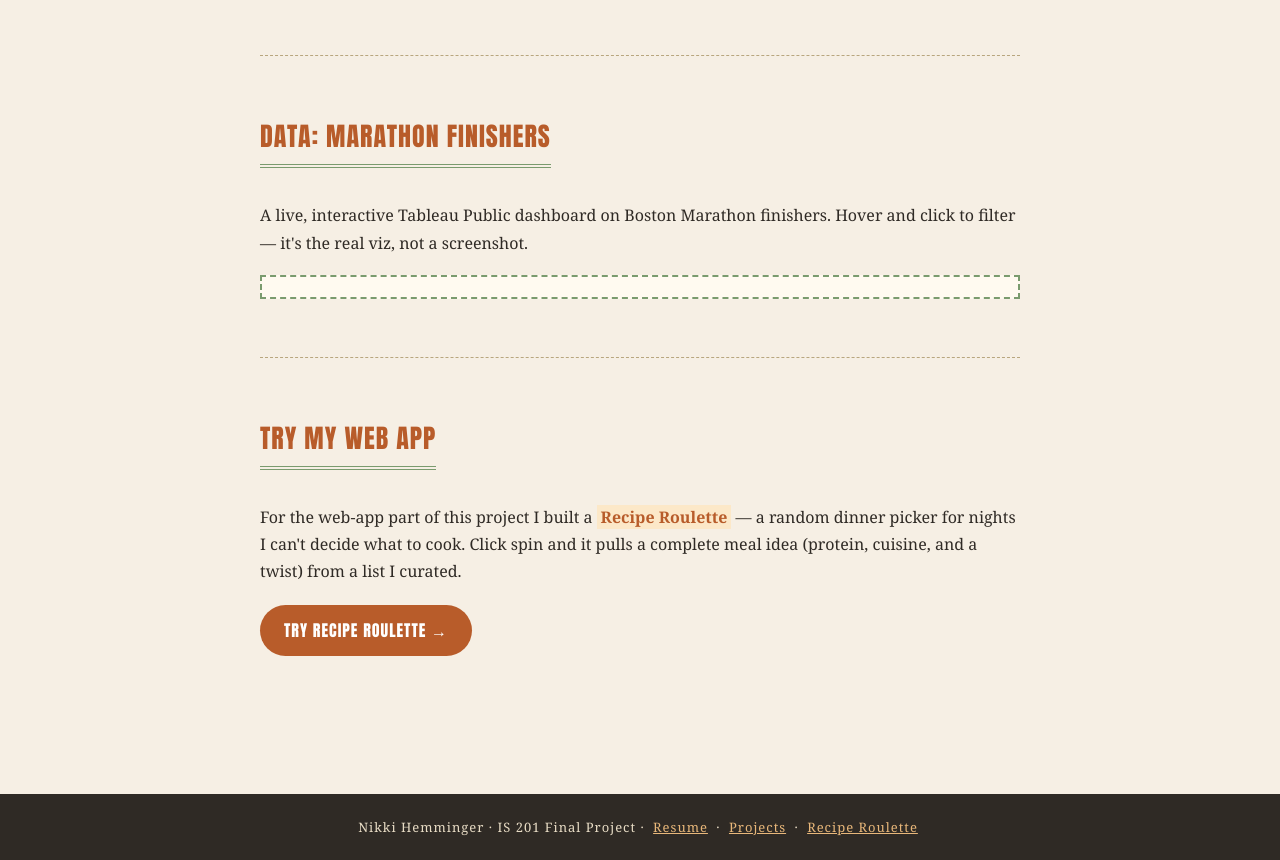
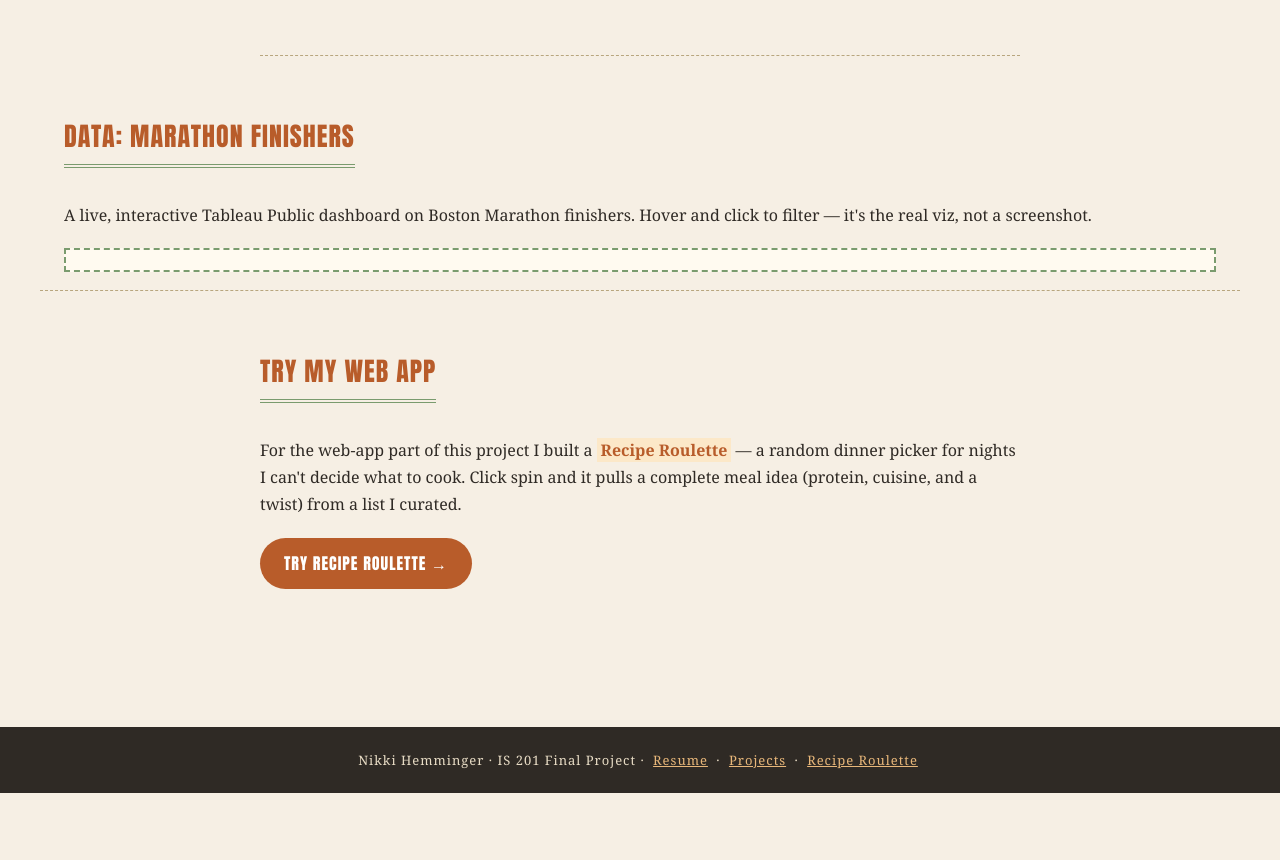
Before and after one commit to nikkihemminger-dotcom/IS201_Final_Project_Nikki, a plain HTML site: page scratch.html in a window 1280 px wide. Shown: the part 1877-2737 px from the top of the page. After the commit the page ends 2670 px from the top, so only its background shows below. Drawn offline with Linux system fonts and the light colour scheme.

Commit message:
Nikki: let Tableau article break out wider so dashboard fits

```diff
--- a/css/scratch.css
+++ b/css/scratch.css
@@ -277,6 +277,17 @@ ol.routes ul li {
   overflow-x: auto;
 }
 
+/* Let the Tableau article break out of the narrow magazine column */
+article.wide-break {
+  position: relative;
+  width: 100vw;
+  max-width: 1200px;
+  margin-left: 50%;
+  transform: translateX(-50%);
+  padding: 0 24px;
+  box-sizing: border-box;
+}
+
 /* Image styling still applies to any non-Bootstrap img the page contains (hero image excluded by id) */
 img {
   border: 3px solid #7a9b6e;
--- a/scratch.html
+++ b/scratch.html
@@ -84,7 +84,7 @@
       </div>
     </article>
 
-    <article>
+    <article class="wide-break">
       <h2 id="tableau">Data: Marathon Finishers</h2>
       <p>A live, interactive Tableau Public dashboard on Boston Marathon finishers. Hover and click to filter &mdash; it's the real viz, not a screenshot.</p>
       <div class="tableau-wrap">
```
